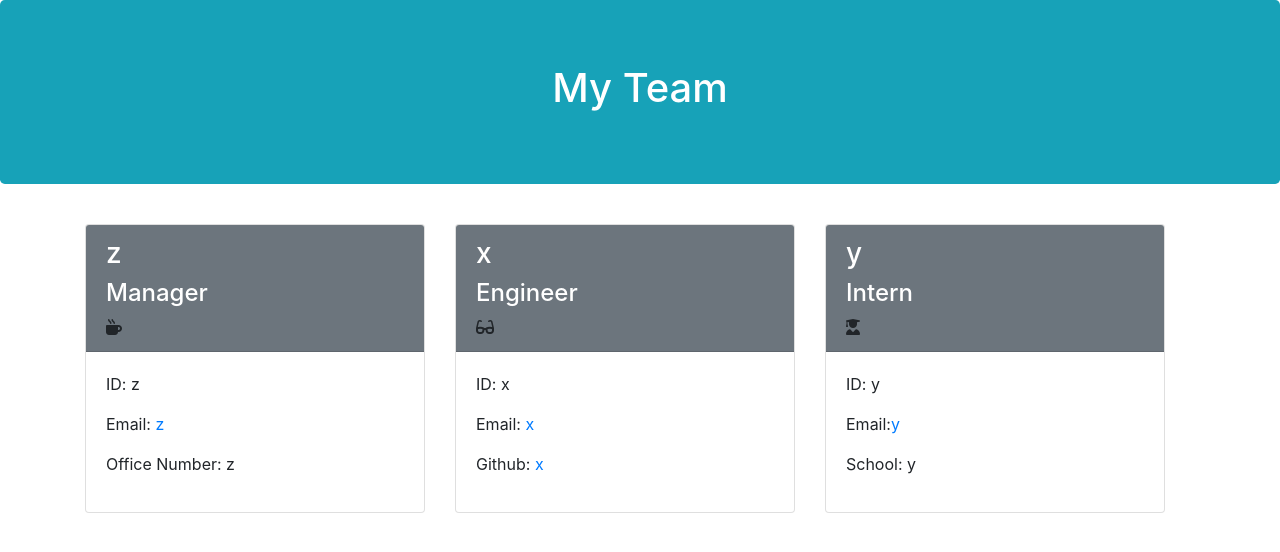
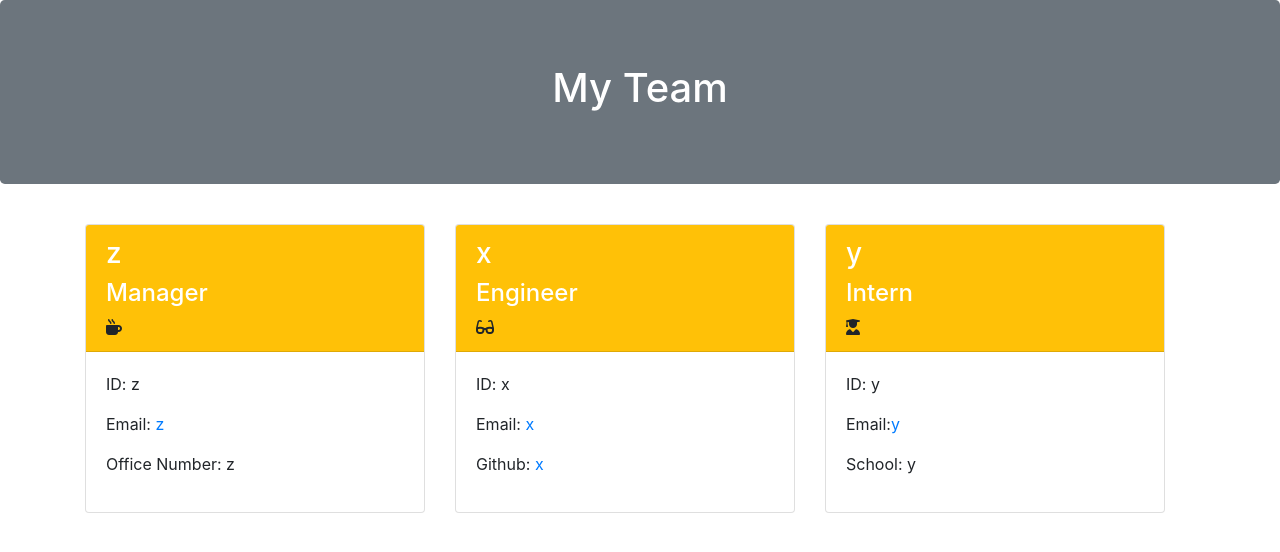
Before and after one commit to aaeas/studious-invention, a website: page myteam.html in a window 1280 px wide. Drawn offline with nearby package versions, Linux system fonts and the light colour scheme.

Commit message:
updates to html

```diff
--- a/myteam.html
+++ b/myteam.html
@@ -15,7 +15,7 @@
 <body>
     <div class="container-fluid">
         <div class="row">
-            <div class="col-12 jumbotron mb-3 team-heading bg-info">
+            <div class="col-12 jumbotron mb-3 team-heading bg-secondary">
                 <h1 class="text-center text-white">My Team</h1>
             </div>
         </div>
@@ -26,7 +26,7 @@
 
                 <div class="col-4 mt-4">
                     <div class="card h-100">
-                        <div class="card-header bg-secondary">
+                        <div class="card-header bg-warning">
                             <h3 class="text-white">z</h3>
                             <h4 class="text-white">Manager</h4><i class="fas fa-mug-hot"></i>
                         </div>
@@ -40,7 +40,7 @@
 
                 <div class="col-4 mt-4">
                     <div class="card h-100">
-                        <div class="card-header bg-secondary">
+                        <div class="card-header bg-warning">
                             <h3 class="text-white">x</h3>
                             <h4 class="text-white">Engineer</h4><i class="fas fa-glasses"></i>
                         </div>
@@ -54,7 +54,7 @@
 
                 <div class="col-4 mt-4">
                     <div class="card h-100">
-                        <div class="card-header bg-secondary">
+                        <div class="card-header bg-warning">
                             <h3 class="text-white">y</h3>
                             <h4 class="text-white">Intern</h4><i class="fas fa-user-graduate"></i>
                         </div>
```
